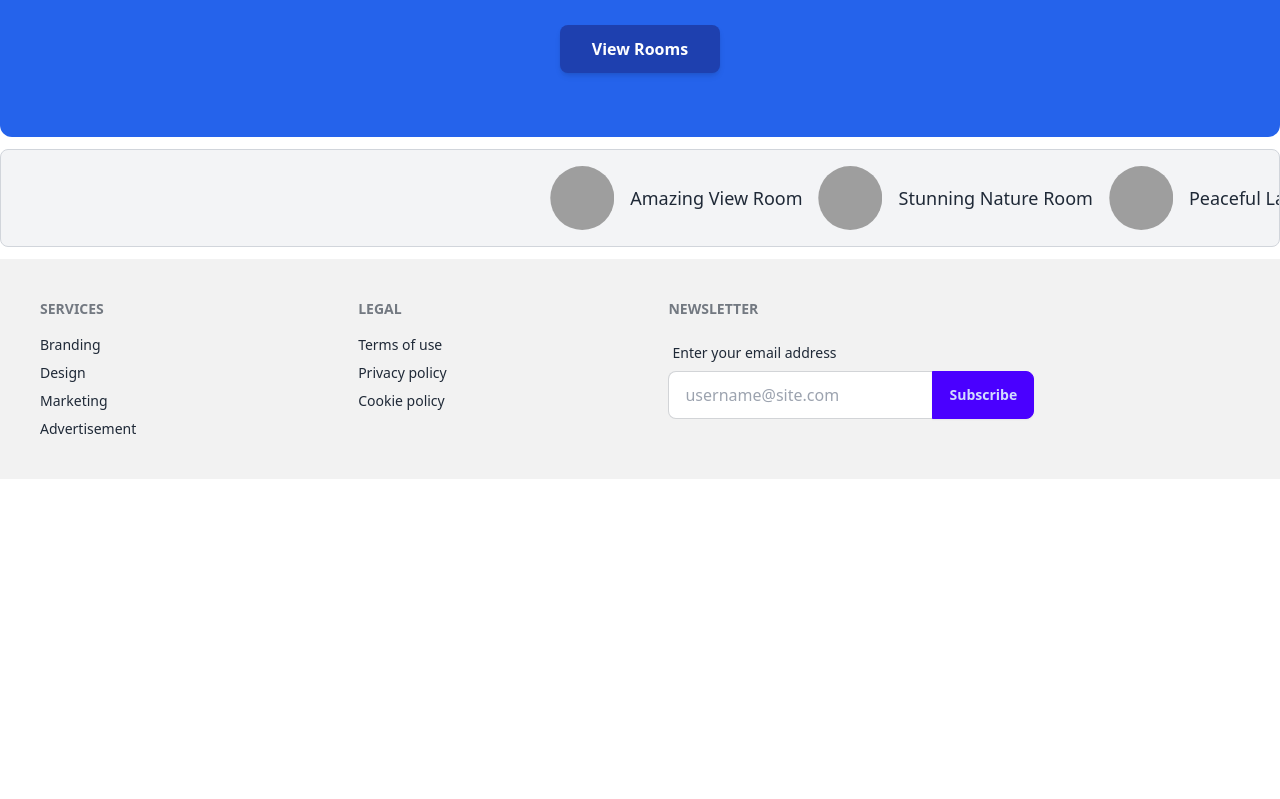
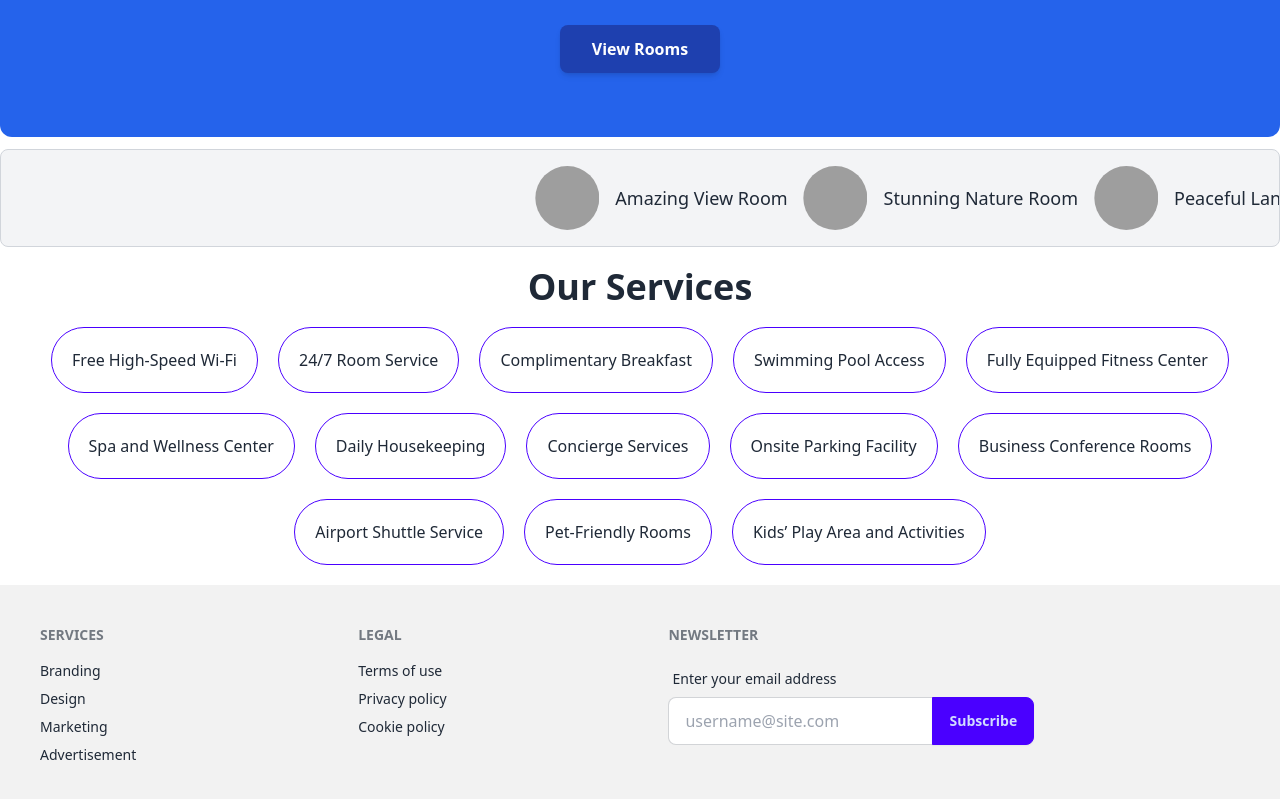
Before and after one commit to Polokshahi/assignment11, a React (Vite) app: page / in a window 1280 px wide. Shown: the part 1294-2093 px from the top of the page. Before the commit the page ends 1773 px from the top, so only its background shows below. Built offline with nearby package versions, Linux system fonts and the light colour scheme; no server answers; grey boxes are pictures that could not be loaded.

Commit message:
myself second Component is done

```diff
--- a/package.json
+++ b/package.json
@@ -10,9 +10,13 @@
     "preview": "vite preview"
   },
   "dependencies": {
+    "@chakra-ui/react": "^3.3.0",
+    "@emotion/react": "^11.14.0",
+    "@emotion/styled": "^11.14.0",
     "@material-tailwind/react": "^2.1.10",
     "axios": "^1.7.9",
     "firebase": "^11.1.0",
+    "framer-motion": "^11.17.0",
     "localforage": "^1.10.0",
     "match-sorter": "^8.0.0",
     "mongodb": "^6.12.0",
@@ -20,6 +24,7 @@
     "react-datepicker": "^7.5.0",
     "react-dom": "^18.3.1",
     "react-hook-form": "^7.54.2",
+    "react-icons": "^5.4.0",
     "react-router-dom": "^7.1.1",
     "react-toastify": "^11.0.2",
     "sort-by": "^0.0.2",
--- /dev/null
+++ b/src/Component/My_Component/SecondComponent.jsx
@@ -0,0 +1,34 @@
+import React from 'react';
+
+const SecondComponent = () => {
+    const amenities = [
+        "Free High-Speed Wi-Fi",
+        "24/7 Room Service",
+        "Complimentary Breakfast",
+        "Swimming Pool Access",
+        "Fully Equipped Fitness Center",
+        "Spa and Wellness Center",
+        "Daily Housekeeping",
+        "Concierge Services",
+        "Onsite Parking Facility",
+        "Business Conference Rooms",
+        "Airport Shuttle Service",
+        "Pet-Friendly Rooms",
+        "Kids’ Play Area and Activities",
+      ];
+
+    return (
+        <div className="container mx-auto px-3">
+
+            <h1 className='font-extrabold text-4xl text-center mt-5 mb-5'>Our Services</h1>
+
+        <div className="flex flex-wrap gap-5 justify-center">
+        {
+          amenities.map((amenity, idx)=> <span key={idx} className="p-3 md:p-5 rounded-full border border-primary hover:bg-primary hover:text-base-100 transition duration-300 transform hover:scale-105 cursor-wait">{amenity}</span>)
+        }
+        </div>
+      </div>
+    );
+};
+
+export default SecondComponent;
--- a/src/Component/Rooms/Rooms.jsx
+++ b/src/Component/Rooms/Rooms.jsx
@@ -1,69 +1,26 @@
 import React, { useEffect, useState } from 'react';
 import RoomCard from './RoomCard';
 
-
-
 const Rooms = () => {
-
-    const [rooms, setRooms] = useState();
+  const [rooms, setRooms] = useState([]);
 
   useEffect(() => {
-        fetch('../../../public/Hotel.json')
+    fetch('http://localhost:3000/rooms')
       .then(res => res.json())
       .then(data => {
-            setRooms(data)
-            // forBackend(data);
+        // Slice the first 20 rooms and set them in state
+        setRooms(data.slice(0, 20));
       })
-
-
-
-
-
-
-
-
-
-
-    },[])
-
-
-
-    // const forBackend = async (roomData) => {
-    //     try {
-    //         const rooms = await fetch('http://localhost:3000/rooms', { // Replace with your backend URL
-    //             method: 'POST',
-    //             headers: {
-    //                 'Content-Type': 'application/json',
-    //             },
-    //             body: JSON.stringify(roomData), // Send the JSON data to the backend
-    //         });
-    //         if (rooms.ok) {
-    //             const result = await rooms.json();
-    //             console.log('Rooms uploaded successfully:', result);
-    //         } else {
-    //             console.error('Failed to upload rooms:', rooms.statusText);
-    //         }
-    //     } catch (error) {
-    //         console.error('Error uploading rooms:', error);
-    //     }
-
-    // }
-
-
-
-
-
-
-
-
+      .catch((error) => {
+        console.error('Error fetching rooms:', error);
+      });
+  }, []);
 
   return (
     <div className='grid grid-cols-1 md:grid-cols-2 lg:grid-cols-3 gap-4 p-4'>
-
-            {
-               rooms?.map((room, idx) => <RoomCard key={idx} room={room}></RoomCard>)
-            }
-
+      {rooms.map((room, idx) => (
+        <RoomCard key={idx} room={room} />
+      ))}
     </div>
   );
 };
--- a/src/Page/Home.jsx
+++ b/src/Page/Home.jsx
@@ -2,6 +2,7 @@ import React from 'react';
 import Slider from './Slider';
 import Heading from './Heading';
 import FirstComponent from '../Component/My_Component/FirstComponent';
+import SecondComponent from '../Component/My_Component/SecondComponent';
 
 const Home = () => {
     return (
@@ -19,6 +20,11 @@ const Home = () => {
                 <FirstComponent></FirstComponent>
             </section>
 
+
+            <section className='mt-2 mb-5 '>
+                <SecondComponent></SecondComponent>
+            </section>
+
         </div>
     );
 };
```
Also changed, not shown: 1 other file (tests, documents, lock files or other folders). Lines whose indentation alone changed are shown as unchanged.
